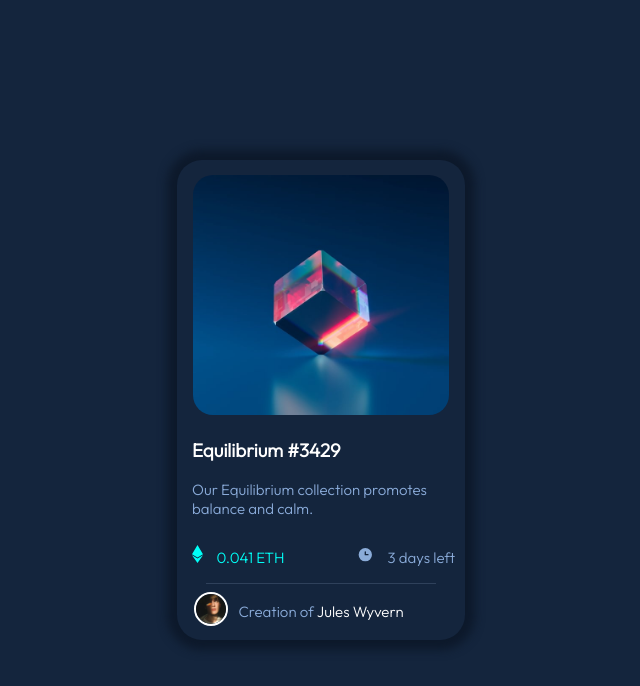
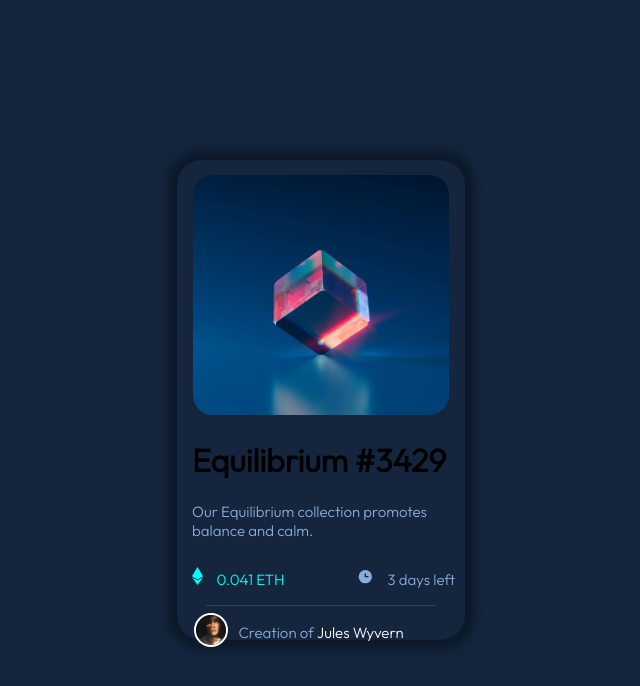
Before and after one commit to avirajwalunj/nft-preview-card, a plain HTML site: page index.html in a window 1280 px wide. Shown: the whole page, without its empty margins (335-975 px from the left). Drawn offline with Linux system fonts and the light colour scheme.

Commit message:
Update index.html

```diff
--- a/index.html
+++ b/index.html
@@ -24,7 +24,7 @@
     <div class="text">
 
 
-      <h3>Equilibrium #3429</h3>
+      <h1>Equilibrium #3429</h1>
 
       <p>Our Equilibrium collection promotes balance and calm.</p>
     </div>
```
